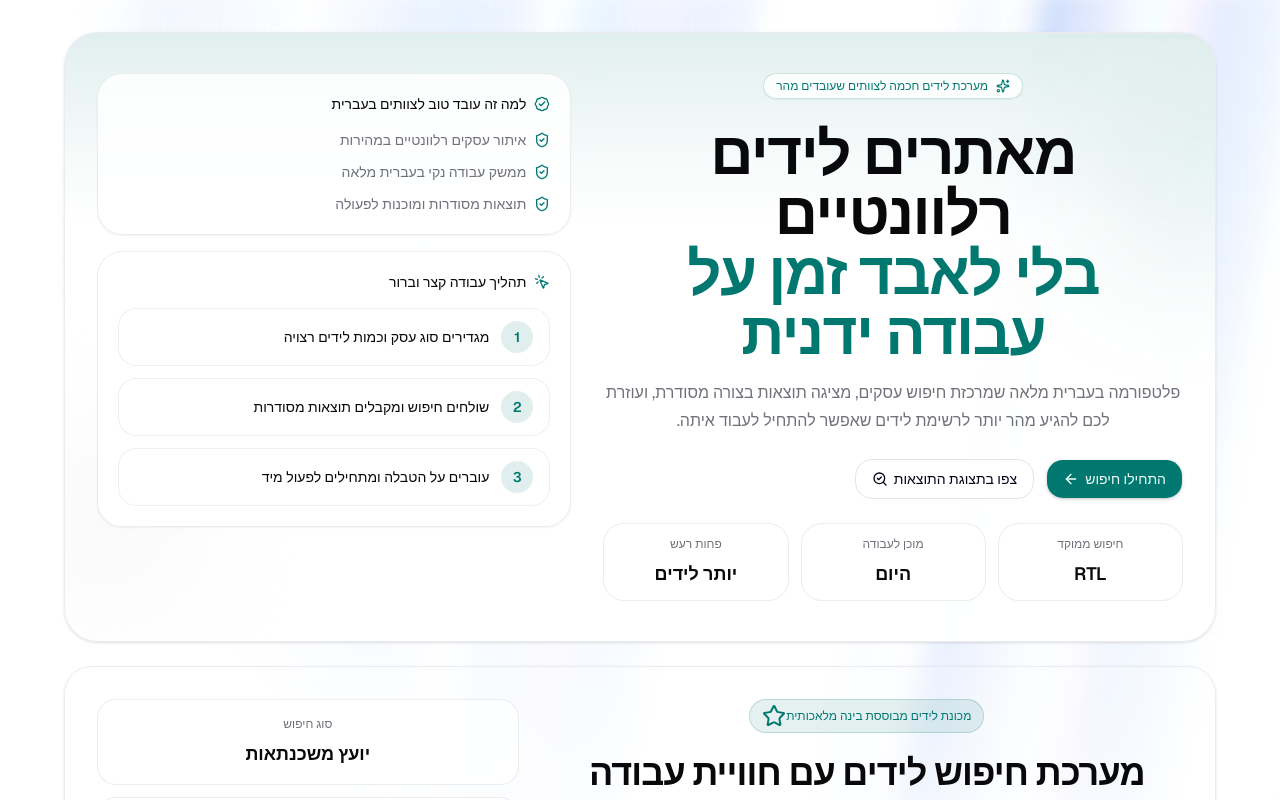
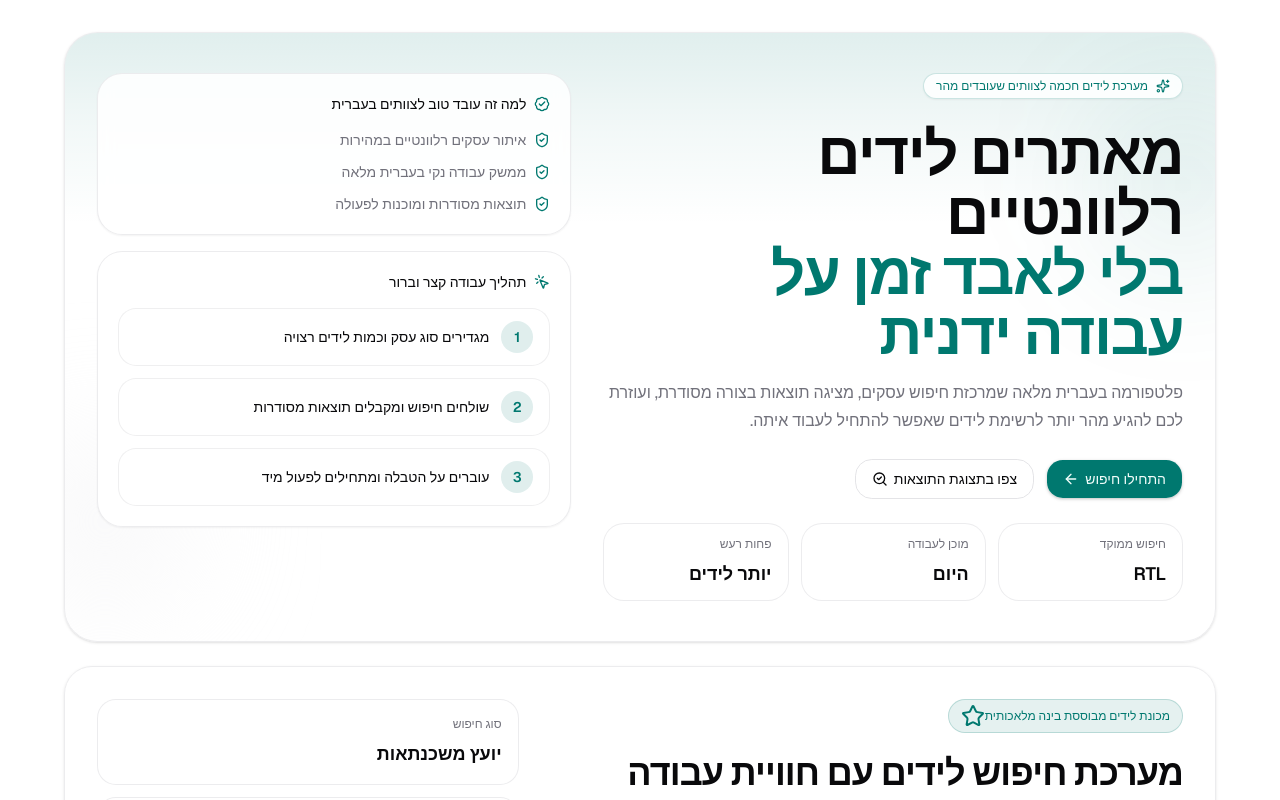
Before and after one commit to Orelchalfon/clg, a Next.js app: page / in a window 1280 px wide. Shown: the top 800 px of the page. Built offline with nearby package versions, Linux system fonts and the light colour scheme.

Commit message:
refactor: remove unused AuroraBackground component and streamline HomePage layout

```diff
--- a/app/page.tsx
+++ b/app/page.tsx
@@ -1,7 +1,6 @@
 "use client";
 
 import { LeadsTable } from "@/components/leads/leads-table";
-import { AuroraBackground } from "@/components/ui/aurora-background";
 import { Button } from "@/components/ui/button";
 import { Hero } from "@/components/ui/hero";
 import type { Lead } from "@/types/lead";
@@ -56,7 +55,6 @@ export default function HomePage() {
   };
 
   return (
-    <AuroraBackground>
     <main
       className='relative min-h-screen overflow-hidden  px-4 py-8 sm:px-6 lg:px-8'
       dir='rtl'>
@@ -202,6 +200,5 @@ export default function HomePage() {
         )}
       </div>
     </main>
-    </AuroraBackground>
   );
 }
```
Lines whose indentation alone changed are shown as unchanged.
